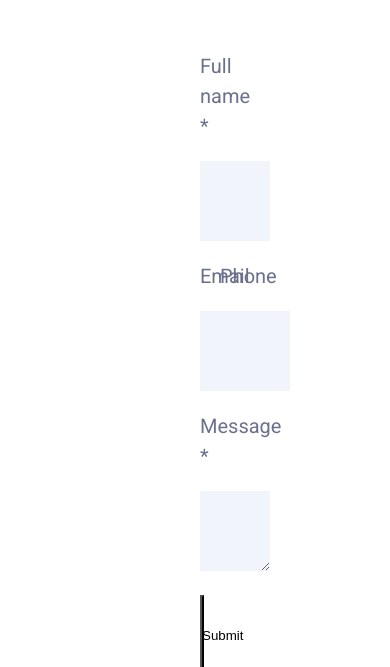
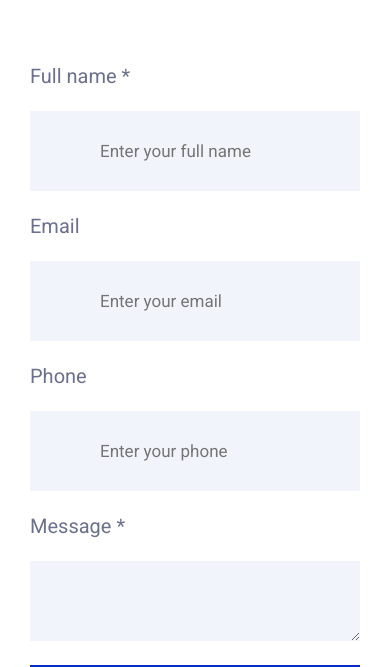
Before and after one commit to agonzalo19/proyecto1, a plain HTML site: page index-contact-us.html in a window 390 px wide. Shown: the part 177-844 px from the top of the page. Drawn offline with Linux system fonts and the light colour scheme.

Commit message:
miercoles mediodia

```diff
--- a/index-contact-us.html
+++ b/index-contact-us.html
@@ -46,7 +46,7 @@
             <textarea class="input-form bg headline-medium" type="textarea" placeholder="Write your message here...">
                 </textarea>
         </div>
-        <button class="submit" type="submit">Submit</button>
+        <button class="submit txt-white headline-regular" type="submit">Submit</button>
     </form>
     </div>
 </div>
--- a/style-copy.css
+++ b/style-copy.css
@@ -705,6 +705,11 @@ footer {
   background-color: var(--primary);
   width: 100%;
   min-height: 80px;
+  border: none;
+}
+
+.submit:hover {
+  background-color: var(--neutral-dark);
 }
 
 /* MEDIA QUERIES START */
@@ -1000,4 +1005,23 @@ footer {
   .project-imatge {
     margin-top: 40px;
   }
+
+  /*PAGE CONTACT US*/
+
+  .contact-us-section {
+    margin: 20px 0px;
+    min-height: 100%;
+    padding: 30px 0px;
+  }
+  .form-section {
+    flex-direction: column;
+  }
+
+  .phone-form {
+    margin-left: 0px;
+  }
+
+  .mail-form {
+    margin-right: 0px;
+  }
 }
```
Also changed, not shown: index-project.html (+1 -1 lines), index.html (+1 -1 lines).
